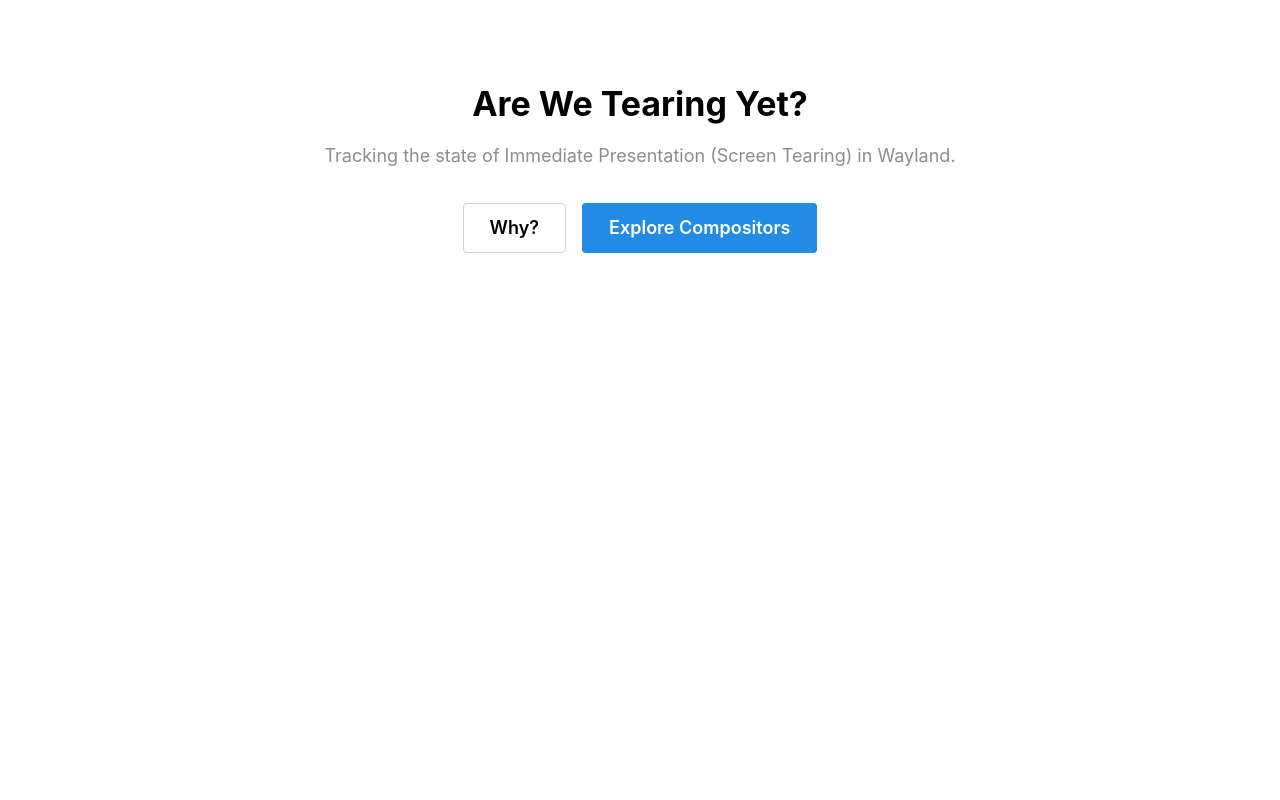
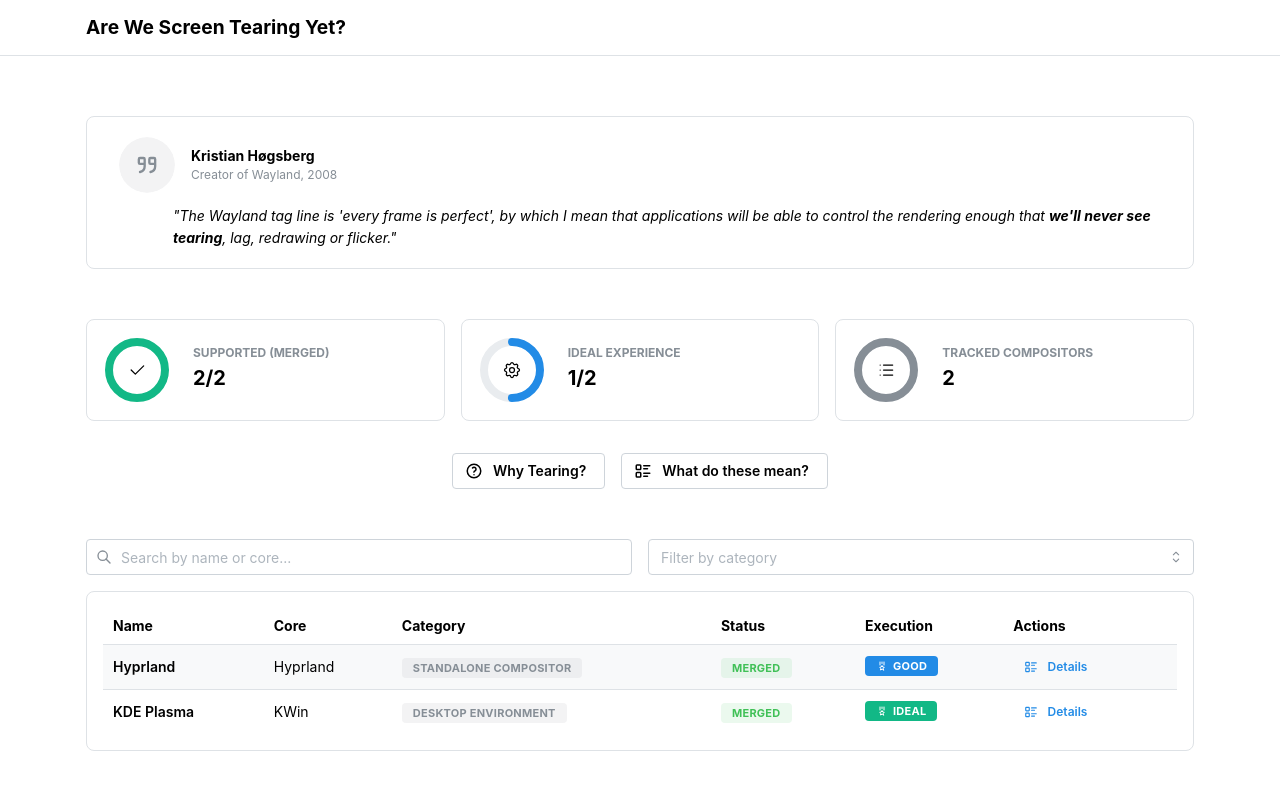
Before and after one commit to filemanager1/AreWeScreenTearingYet, a Next.js app: page / in a window 1280 px wide. Shown: the top 800 px of the page. Built offline with nearby package versions, Linux system fonts and the light colour scheme.

Commit message:
Integrate new components into main page

```diff
--- a/pages/index.tsx
+++ b/pages/index.tsx
@@ -1,28 +1,80 @@
-import { Container, Title, Text, Button, Group } from '@mantine/core';
+import { useState } from 'react';
 import Head from 'next/head';
+import { GetStaticProps } from 'next';
+import { Container, Title, Stack, SimpleGrid, Text, Divider, Box, Group } from '@mantine/core';
+import { Header } from '@/components/Layout/Header';
+import { Footer } from '@/components/Layout/Footer';
+import { ProjectIntro } from '@/components/Landing/ProjectIntro';
+import { StatsRing } from '@/components/Landing/StatsRing';
+import { CompositorTable } from '@/components/Compositor/CompositorTable';
+import { InfoModalButton } from '@/components/UI/InfoModalButton';
+import { WhyModalContent } from '@/components/Landing/WhyModalContent';
+import { LegendModalContent } from '@/components/Landing/LegendModalContent';
+import { getCompositors } from '@/src/utils/data';
+import { CompositorItem } from '@/src/types/compositor';
+import { IconHelp, IconListDetails } from '@tabler/icons-react';
 
-export default function Home() {
+interface HomeProps {
+  compositors: CompositorItem[];
+}
+
+export default function Home({ compositors }: HomeProps) {
+  // Stats
+  const mergedCount = compositors.filter(c => c.status === 'Merged').length;
+  const idealCount = compositors.filter(c => c.execution === 'Ideal').length;
+  const totalCount = compositors.length;
+
   return (
     <>
       <Head>
-        <title>Are We Tearing Yet?</title>
-        <meta name="description" content="Tracking the state of Immediate Presentation in Wayland." />
+        <title>Are We Tearing Yet? - Wayland Immediate Presentation Tracker</title>
+        <meta name="description" content="Tracking the state of Immediate Presentation (screen tearing) support across Linux Wayland compositors." />
         <meta name="viewport" content="width=device-width, initial-scale=1" />
-        <link rel="icon" href="/favicon.ico" />
       </Head>
-      <Container size="lg" py="xl">
-        <Title order={1} style={{ textAlign: 'center', marginTop: 50 }}>
-          Are We Tearing Yet?
-        </Title>
-        <Text c="dimmed" style={{ textAlign: 'center' }} size="lg" mt="md">
-          Tracking the state of Immediate Presentation (Screen Tearing) in Wayland.
-        </Text>
 
-        <Group justify="center" mt="xl">
-          <Button size="lg" variant="default" component="a" href="/why">Why?</Button>
-          <Button size="lg">Explore Compositors</Button>
-        </Group>
-      </Container>
+      <Header />
+
+      <main>
+
+        <Container size="lg" pb={80} mt={60}>
+
+          <Box mb={50}>
+            <ProjectIntro />
+          </Box>
+
+          <Box mb={30}>
+             <StatsRing
+                total={totalCount}
+                merged={mergedCount}
+                ideal={idealCount}
+             />
+          </Box>
+
+          <Group justify="center" mb={50} gap="md">
+              <InfoModalButton label="Why Tearing?" title="Why Tearing?" icon={<IconHelp size={18}/>}>
+                  <WhyModalContent />
+              </InfoModalButton>
+              <InfoModalButton label="What do these mean?" title="What do these mean?" icon={<IconListDetails size={18}/>}>
+                  <LegendModalContent />
+              </InfoModalButton>
+          </Group>
+
+          <Box mb={60}>
+              <CompositorTable data={compositors} />
+          </Box>
+        </Container>
+      </main>
+
+      <Footer />
     </>
   );
 }
+
+export const getStaticProps: GetStaticProps = async () => {
+  const compositors = getCompositors();
+  return {
+    props: {
+      compositors,
+    },
+  };
+};
```
